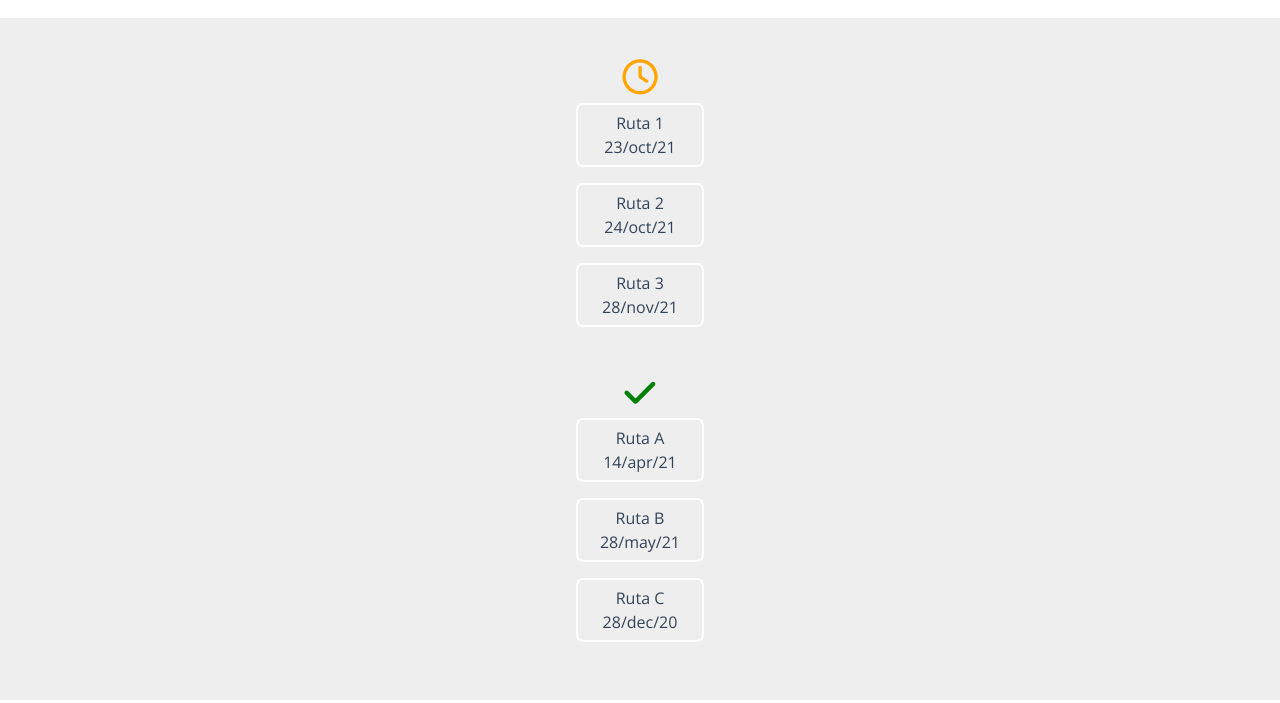
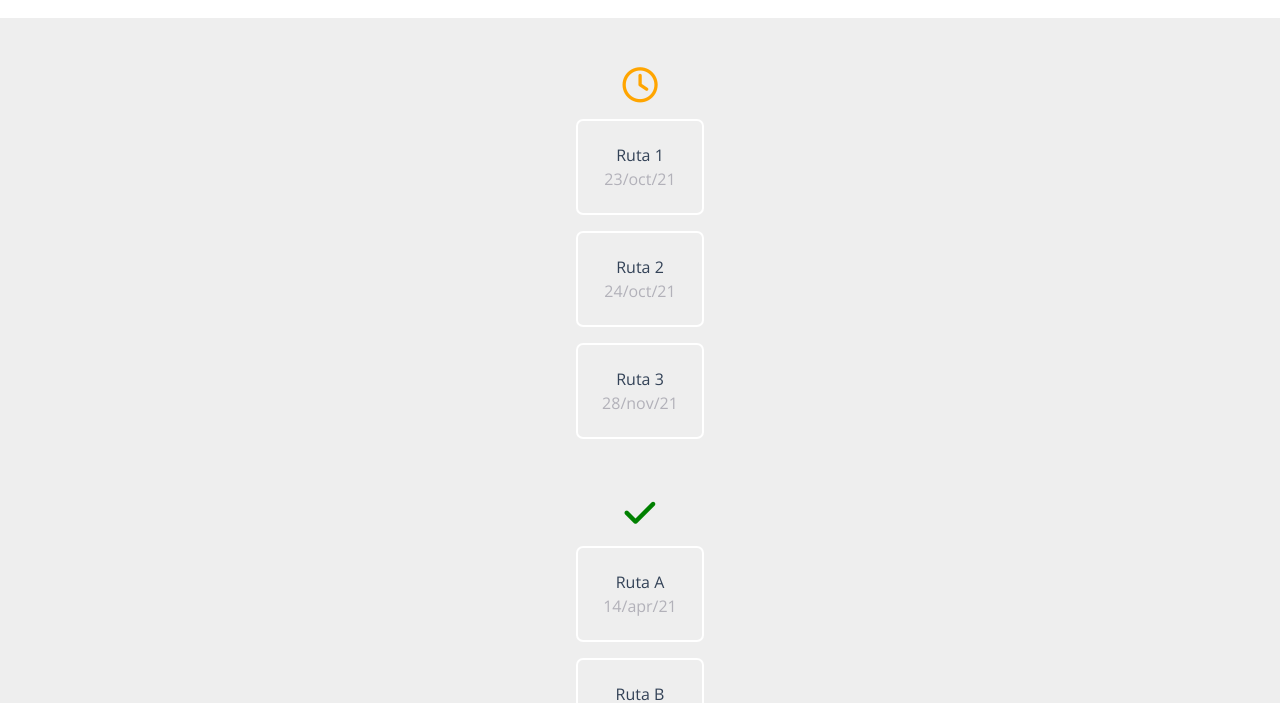
Before and after one commit to mZubeldia/truckdelivery, a React app: page / in a window 1280 px wide. Shown: the part 70-773 px from the top of the page. Built offline with nearby package versions, Linux system fonts and the light colour scheme.

Commit message:
add color to fonts in landing

```diff
--- a/src/components/Home.js
+++ b/src/components/Home.js
@@ -2,7 +2,7 @@ const Home = () => {
   return (
     <main className="main main-landing">
       <ul className="main__list pending">
-        <i class="far fa-clock pending-icon"></i>
+        <i class="far fa-clock pending-icon landing-icon"></i>
 
         <li className="main__list__item">
           Ruta 1 <div class="hidden">23/oct/21</div>
@@ -16,7 +16,7 @@ const Home = () => {
       </ul>
 
       <ul className="main__list done">
-        <i class="fas fa-check done-icon"></i>
+        <i class="fas fa-check done-icon landing-icon"></i>
 
         <li className="main__list__item">
           Ruta A <div class="hidden">14/apr/21</div>
--- a/src/stylesheet/layout/_landing.scss
+++ b/src/stylesheet/layout/_landing.scss
@@ -25,6 +25,7 @@
 .hidden {
   display: inline;
   visibility: hidden;
+  color: #B2B1B9;
   @media all and (min-width:640px){
     visibility: visible;
 }
@@ -32,15 +33,17 @@
 
 //iconos
 
+.landing-icon {
+  font-size: 2.20rem;
+  padding: 0.5rem 0;
+}
+
 .pending-icon{
   color: orange;
-  font-size: 2.20rem;
 }
 
 .done-icon {
   color:green;
-  font-size: 2.20rem;
-
 }
 
 .main__list {
@@ -50,8 +53,9 @@
   flex-direction: column;
   padding: 1rem;
 
+
   .main__list__item {
-    height: 4rem;
+    height: 6rem;
     width: 8rem;
     margin: 0.5rem 0;
 
@@ -62,6 +66,8 @@
     flex-direction: column;
     justify-content: center;
     text-align: center;
+    color: #334257;
+
 }
 
 }
```
